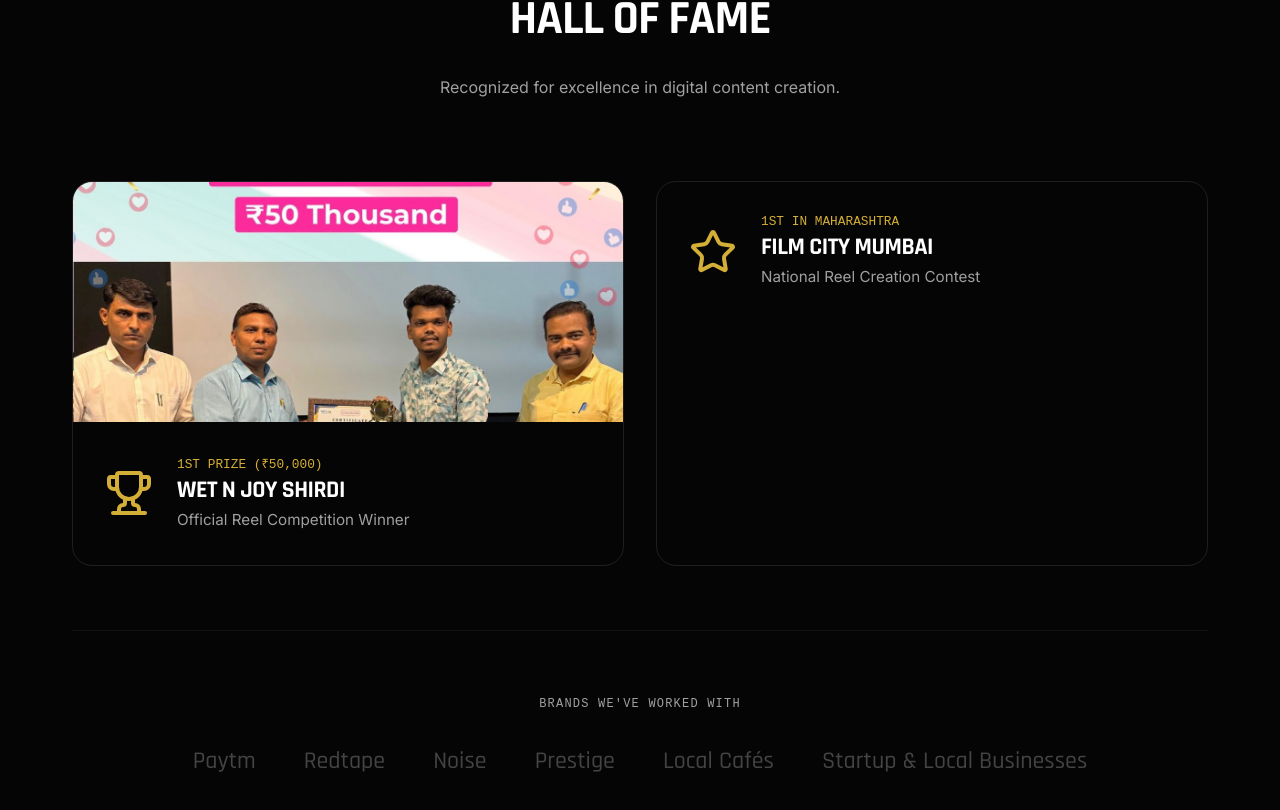
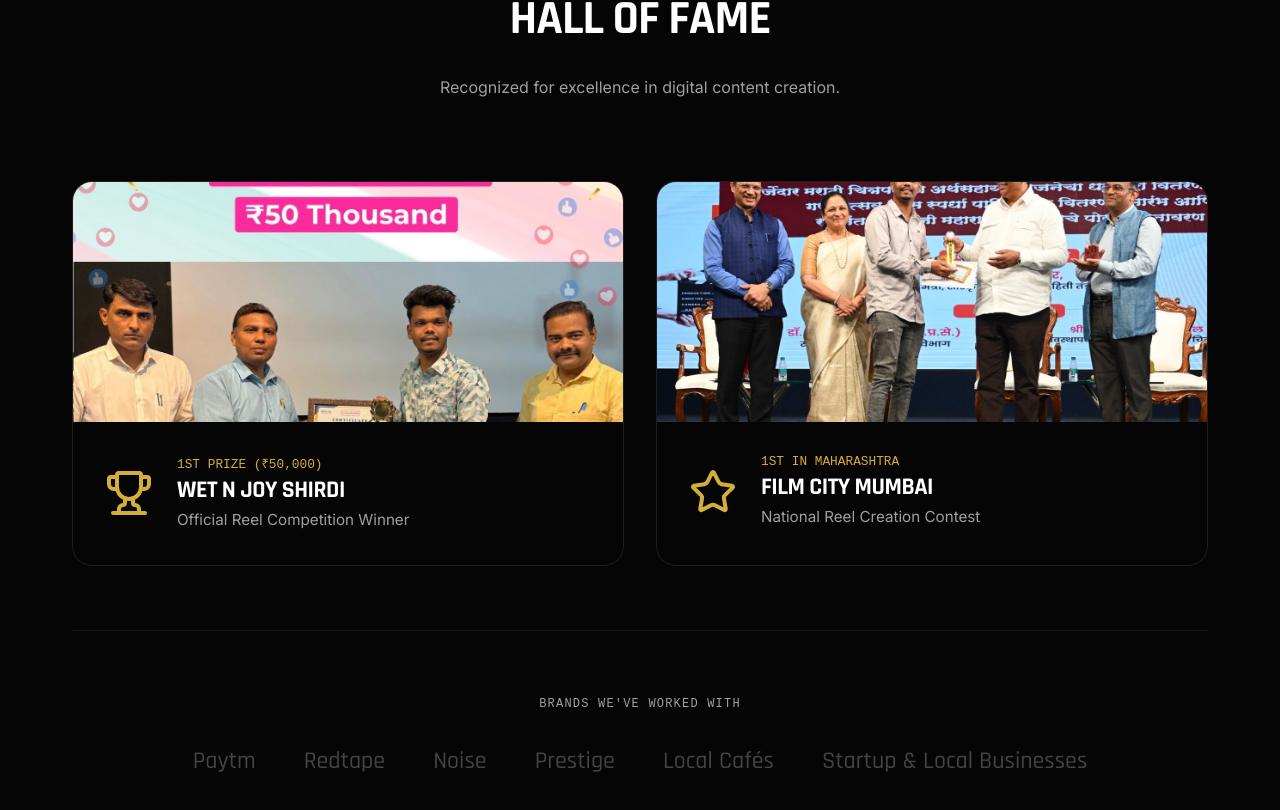
Before and after one commit to nagari-vibes/NagariVibes, a Next.js app: page /nagari-vibes in a window 1280 px wide. Shown: the part 793-1603 px from the top of the page. Built offline with nearby package versions, Linux system fonts and the light colour scheme; a web font is replaced by a local one.

Commit message:
UI: Add Mumbai Film City achievement image to Hall of Fame

```diff
--- a/src/app/nagari-vibes/page.tsx
+++ b/src/app/nagari-vibes/page.tsx
@@ -78,6 +78,9 @@ export default function NagariVibes() {
               </div>
             </div>
             <div className={styles.awardCard}>
+              <div className={styles.awardImageWrapper}>
+                <Image src="/mumbai-filmcity.jpeg" alt="Film City Mumbai Win" fill className={styles.awardImage} />
+              </div>
               <div className={styles.awardBody}>
                 <Star className={styles.awardIcon} size={48} />
                 <div className={styles.awardInfo}>
```
Also changed, not shown: public/mumbai-filmcity.jpeg (added).
